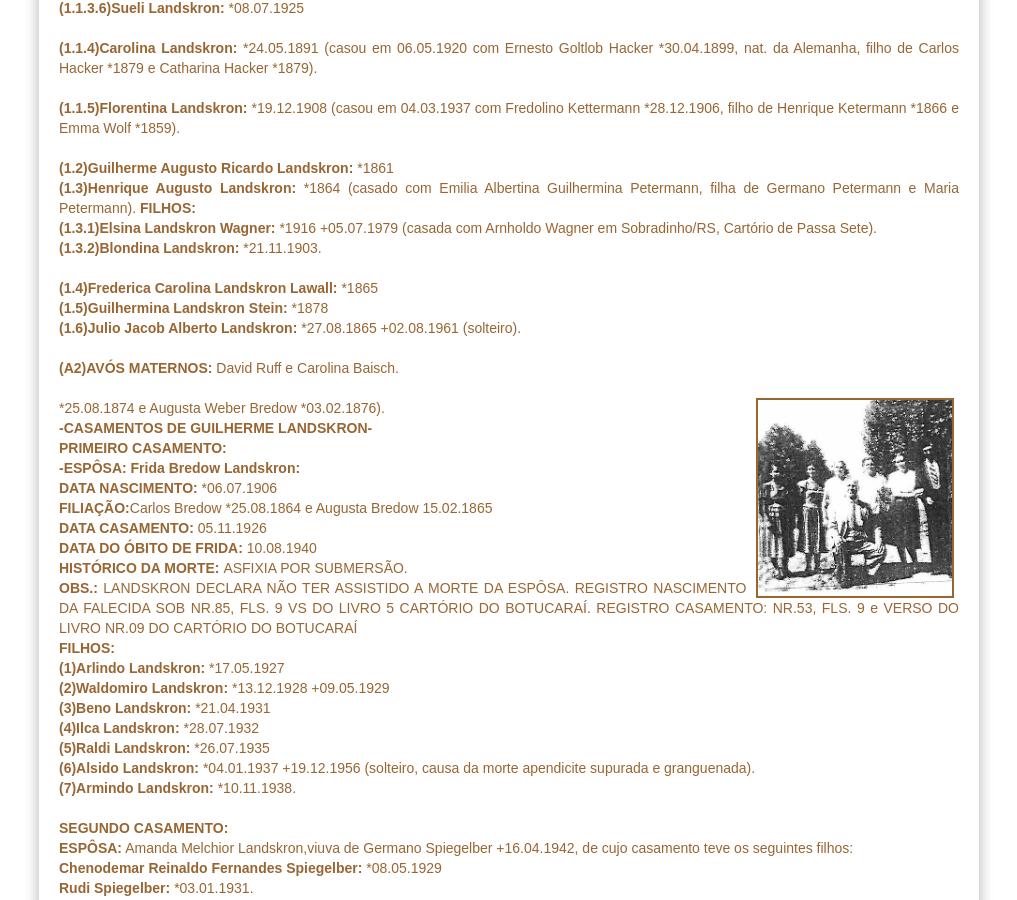
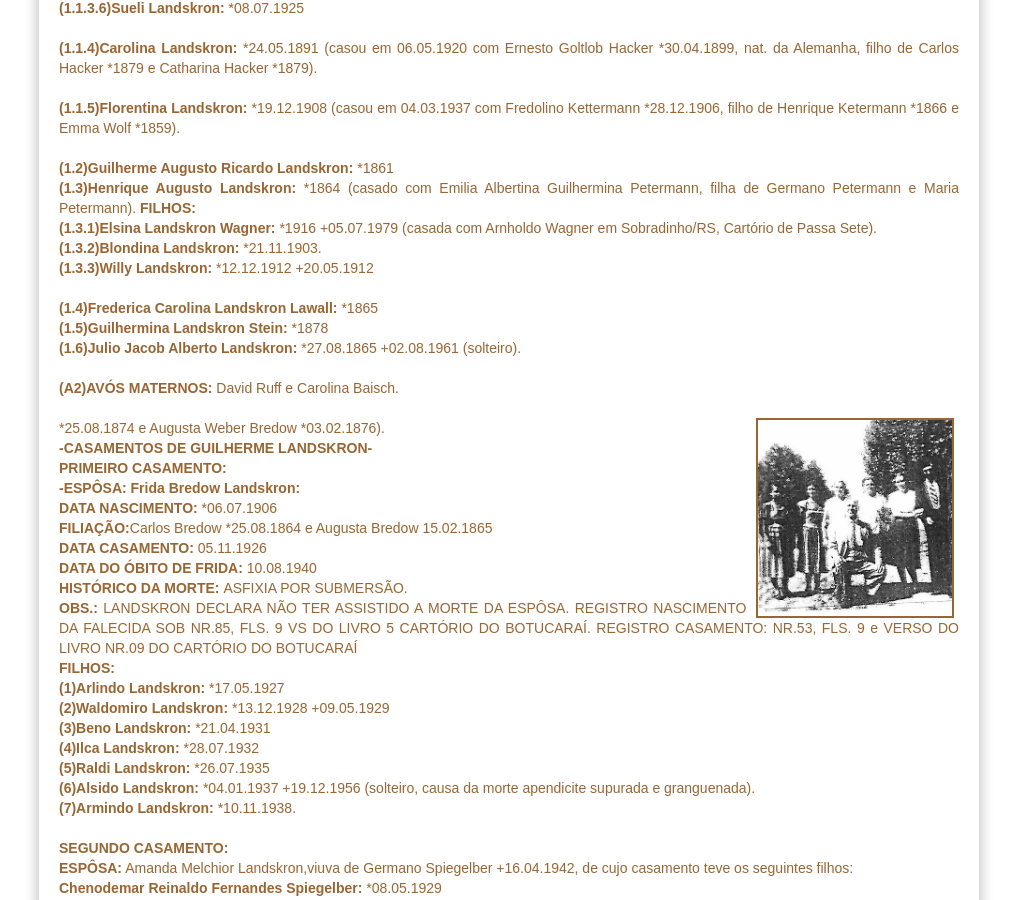
Before and after one commit to claudiovargas1955/claudiovargas1955.github.io, a Jekyll site: the page built from _pages/arvore-genealogica-de-guilherme landskron.html, in a window 1280 px wide and 900 px high, scrolled down 1104 px. Shown: the whole window, without its empty margins (131-1148 px from the left). Built offline with Jekyll 4.4.1, drawn with Linux system fonts in a browser that asks for light colours; some web fonts are replaced.

Commit message:
Update arvore-genealogica-de-guilherme landskron.html

```diff
--- a/_pages/arvore-genealogica-de-guilherme landskron.html
+++ b/_pages/arvore-genealogica-de-guilherme landskron.html
@@ -97,10 +97,12 @@ Carlos Hacker *1879 e Catharina Hacker *1879). <br><br>
 *1866 e Emma Wolf *1859).<br><br>
 
 <b>(1.2)Guilherme Augusto Ricardo Landskron: </b>*1861 <br>
+
 <b>(1.3)Henrique Augusto Landskron: </b>*1864 (casado com Emilia Albertina Guilhermina Petermann, filha de Germano Petermann e Maria
 Petermann). <b>FILHOS:</b><br>
        <b>(1.3.1)Elsina Landskron Wagner:</b> *1916 +05.07.1979 (casada com Arnholdo Wagner em Sobradinho/RS, Cartório de Passa Sete).<br>
-       <b>(1.3.2)Blondina Landskron: </b>*21.11.1903.<br><br>
+       <b>(1.3.2)Blondina Landskron: </b>*21.11.1903.<br>
+       <b>(1.3.3)Willy Landskron: </b>*12.12.1912 +20.05.1912<br><br>
 
 <b>(1.4)Frederica Carolina Landskron Lawall: </b>*1865 <br>
 <b>(1.5)Guilhermina Landskron Stein: </b>*1878 <br>
```
